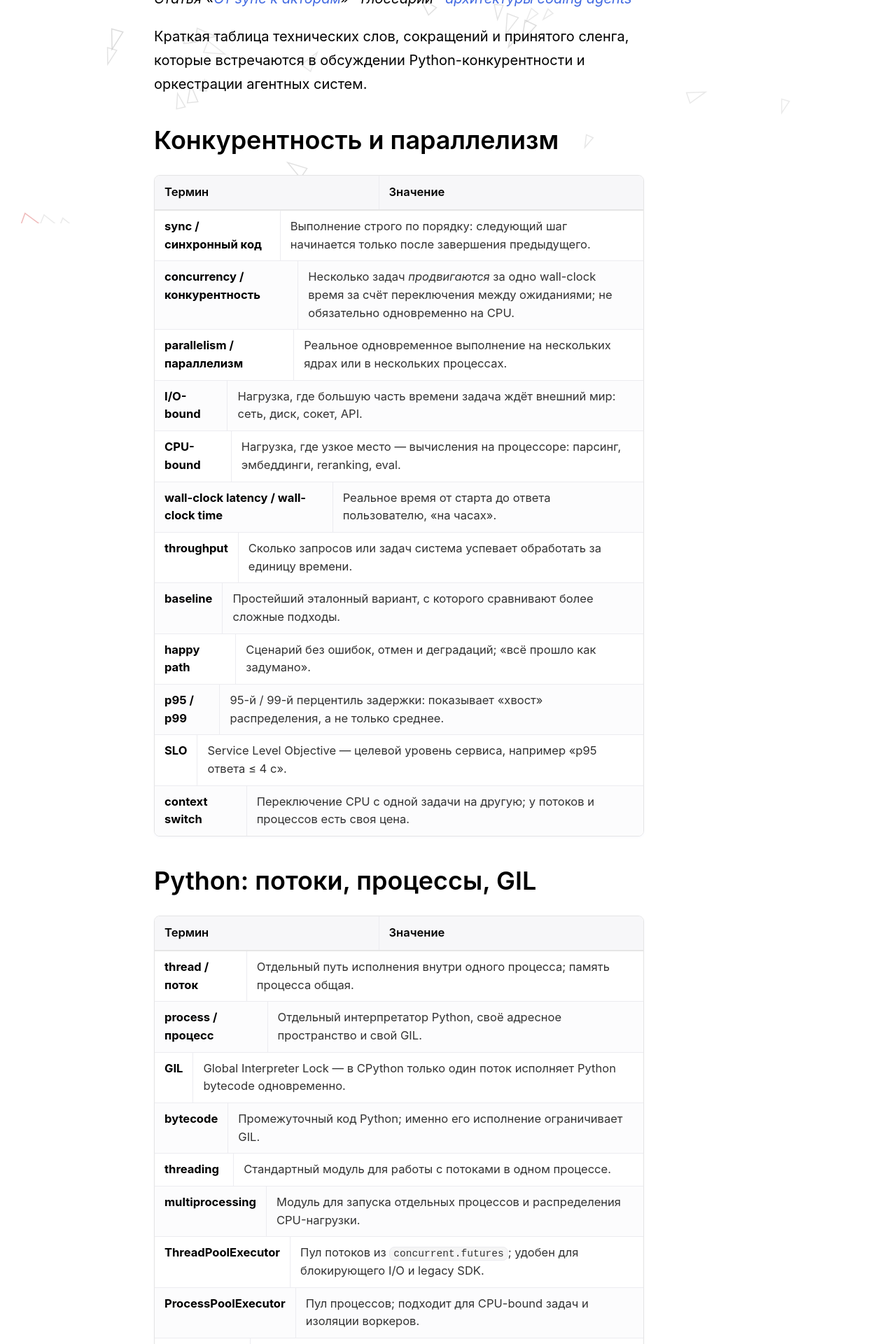
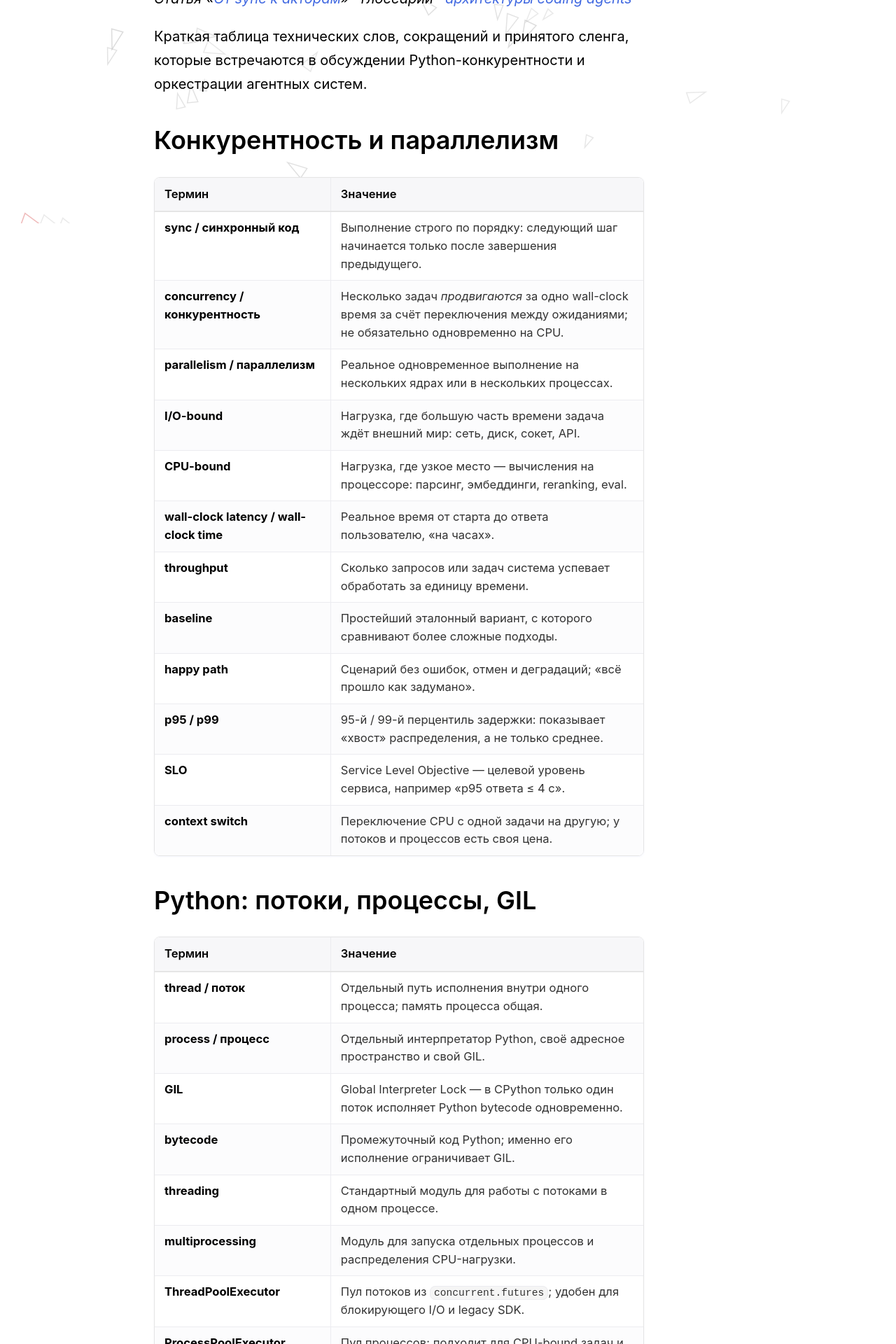
Before and after one commit to evgeniy-borisov/vairl, a Jekyll site: the page built from publications/public/2026-07-11-python-async-evolution-glossary-ru.md, in a window 1280 px wide. Shown: the part 581-2501 px from the top of the page at 70% size. Built offline with Jekyll 4.4.1, drawn with Linux system fonts in a browser that asks for light colours; nearby versions of some CDN libraries.

Commit message:
Исправить выравнивание столбцов в GFM-таблицах статей.
Убрать display:block на строках таблицы — каждая строка считала ширину колонок отдельно; добавить table-layout:fixed и обёртку .table-wrap для горизонтального скролла.

Co-authored-by: Cursor <cursoragent@cursor.com>

```diff
--- a/_layouts/post.html
+++ b/_layouts/post.html
@@ -62,3 +62,4 @@ layout: default
 
 {% include math-katex.html %}
 {% include mermaid.html %}
+<script defer src="{{ '/assets/js/table-wrap.js' | relative_url }}"></script>
--- a/assets/css/style.css
+++ b/assets/css/style.css
@@ -408,28 +408,29 @@ nav a {
 }
 
 /* Markdown / GFM tables in articles */
-.post-content table {
-    display: block;
+.post-content .table-wrap {
     width: 100%;
-    max-width: 100%;
     margin: 1.6em 0 1.8em;
-    border-collapse: collapse;
+    overflow-x: auto;
+    -webkit-overflow-scrolling: touch;
     border: 1px solid var(--border);
     border-radius: 8px;
-    overflow-x: auto;
-    -webkit-overflow-scrolling: touch;
+    background-color: var(--bg);
+    box-shadow: 0 1px 3px var(--shadow);
+}
+
+.post-content table {
+    display: table;
+    width: 100%;
+    min-width: 480px;
+    margin: 0;
+    border-collapse: collapse;
+    border: none;
+    border-radius: 0;
     font-size: 0.92em;
     line-height: 1.55;
+    table-layout: fixed;
     background-color: var(--bg);
-    box-shadow: 0 1px 3px var(--shadow);
-}
-
-.post-content table thead,
-.post-content table tbody,
-.post-content table tr {
-    display: table;
-    width: 100%;
-    table-layout: auto;
 }
 
 .post-content thead {
@@ -444,10 +445,12 @@ nav a {
     border-bottom: 2px solid var(--border);
     border-right: 1px solid var(--border-light);
     vertical-align: bottom;
-    white-space: nowrap;
-}
-
-.post-content th:last-child {
+    word-wrap: break-word;
+    overflow-wrap: anywhere;
+}
+
+.post-content th:last-child,
+.post-content td:last-child {
     border-right: none;
 }
 
@@ -458,10 +461,8 @@ nav a {
     border-bottom: 1px solid var(--border-light);
     border-right: 1px solid var(--border-light);
     vertical-align: top;
-}
-
-.post-content td:last-child {
-    border-right: none;
+    word-wrap: break-word;
+    overflow-wrap: anywhere;
 }
 
 .post-content tbody tr:last-child td {
@@ -474,12 +475,39 @@ nav a {
 
 .post-content tbody tr:hover {
     background-color: var(--accent-soft);
+}
+
+/* Column width hints — keep grid aligned across all rows */
+.post-content table:has(tr > :nth-child(2):last-child) th:first-child,
+.post-content table:has(tr > :nth-child(2):last-child) td:first-child {
+    width: 36%;
+}
+
+.post-content table:has(tr > :nth-child(3):last-child) th:first-child,
+.post-content table:has(tr > :nth-child(3):last-child) td:first-child {
+    width: 22%;
+}
+
+.post-content table:has(tr > :nth-child(4):last-child) th:first-child,
+.post-content table:has(tr > :nth-child(4):last-child) td:first-child {
+    width: 14%;
+}
+
+.post-content table:has(tr > :nth-child(4):last-child) th:nth-child(2),
+.post-content table:has(tr > :nth-child(4):last-child) td:nth-child(2) {
+    width: 24%;
+}
+
+.post-content table:has(tr > :nth-child(4):last-child) th:nth-child(3),
+.post-content table:has(tr > :nth-child(4):last-child) td:nth-child(3) {
+    width: 30%;
 }
 
 .post-content table code {
     font-size: 0.88em;
     padding: 1px 5px;
-    white-space: nowrap;
+    white-space: normal;
+    word-break: break-word;
 }
 
 .post-content td strong,
@@ -490,15 +518,12 @@ nav a {
 @media (max-width: 640px) {
     .post-content table {
         font-size: 0.84em;
+        min-width: 100%;
     }
 
     .post-content th,
     .post-content td {
         padding: 8px 10px;
-    }
-
-    .post-content th {
-        white-space: normal;
     }
 }
 
--- /dev/null
+++ b/assets/js/table-wrap.js
@@ -0,0 +1,24 @@
+/**
+ * Wrap GFM tables in .table-wrap for horizontal scroll without breaking column alignment.
+ */
+(function () {
+  function wrapTables(root) {
+    root.querySelectorAll('table').forEach(function (table) {
+      if (table.closest('.table-wrap')) return;
+      var wrap = document.createElement('div');
+      wrap.className = 'table-wrap';
+      table.parentNode.insertBefore(wrap, table);
+      wrap.appendChild(table);
+    });
+  }
+
+  function boot() {
+    document.querySelectorAll('.post-content').forEach(wrapTables);
+  }
+
+  if (document.readyState === 'loading') {
+    document.addEventListener('DOMContentLoaded', boot);
+  } else {
+    boot();
+  }
+})();
```
Also changed, not shown: _layouts/private-post.html (added, +32 -0 lines).
